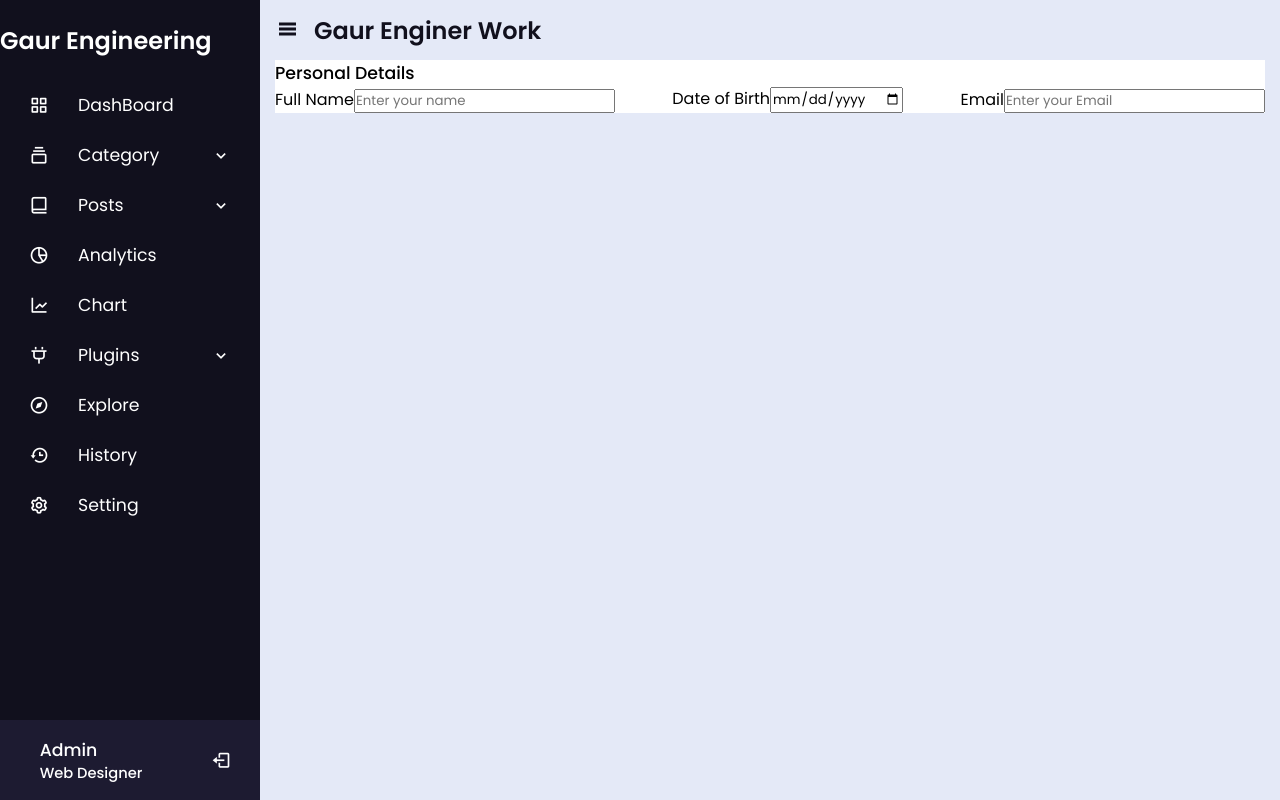
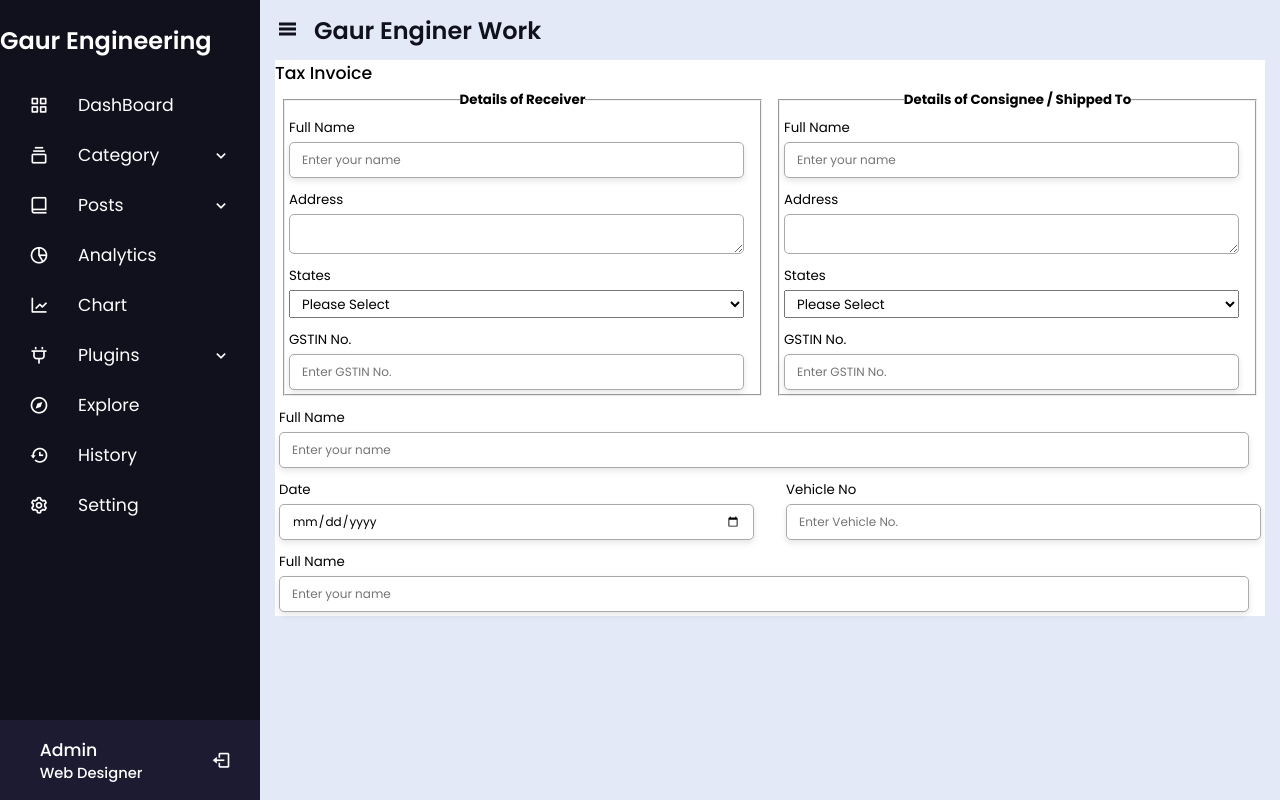
Before and after one commit to GAURAVBISHT9673/Angular_Learning, an Angular app in the folder BillManageSystem/: page / in a window 1280 px wide. Built offline with nearby package versions, Linux system fonts and the light colour scheme.

Commit message:
31-oct-2025

```diff
--- a/BillManageSystem/src/app/bill-entry-form/bill-entry-form.component.html
+++ b/BillManageSystem/src/app/bill-entry-form/bill-entry-form.component.html
@@ -4,21 +4,83 @@
 
         <div class="form-first">
             <div class="details personal">
-                <span class="title">Personal Details</span>
+                <span class="title">Tax Invoice</span>
+                <div class="fields-container">
+                    <fieldset>
+                        <legend>Details of Receiver</legend>
+                        <div class="fields">
+                            <div class="input-field">
+                                <label>Full Name</label>
+                                <input type="text" name="" id="txtName" placeholder="Enter your name">
+                            </div>
+                            <div class="input-field">
+                                <label>Address</label>
+                                <textarea name="" id=""></textarea>
+                            </div>
+                            <div class="input-field">
+                                <label>States</label>
+                                <select name="" id="">
+                                    <option value="">Please Select</option>
+                                    <option value="">09-Uttar Pradesh</option>
+                                    <option value="">07-Delhi</option>
+                                </select>
+                            </div>
+                            <div class="input-field">
+                                <label>GSTIN No.</label>
+                                <input type="text" name="" id="txtGSTNo" placeholder="Enter GSTIN No.">
+                            </div>
+                        </div>
+                    </fieldset>
+                    <fieldset>
+                        <legend>Details of Consignee / Shipped To </legend>
+                        <div class="fields">
+                            <div class="input-field">
+                                <label>Full Name</label>
+                                <input type="text" name="" id="txtName" placeholder="Enter your name">
+                            </div>
+                            <div class="input-field">
+                                <label>Address</label>
+                                <textarea name="" id=""></textarea>
+                            </div>
+                            <div class="input-field">
+                                <label>States</label>
+                                <select name="" id="">
+                                    <option value="">Please Select</option>
+                                    <option value="">09-Uttar Pradesh</option>
+                                    <option value="">07-Delhi</option>
+                                </select>
+                            </div>
+                            <div class="input-field">
+                                <label>GSTIN No.</label>
+                                <input type="text" name="" id="txtGSTNo" placeholder="Enter GSTIN No.">
+                            </div>
+                        </div>
+                    </fieldset>
+                </div>
+
                 <div class="fields">
                     <div class="input-field">
                         <label>Full Name</label>
                         <input type="text" name="" id="txtName" placeholder="Enter your name">
                     </div>
+                </div>
+                <div class="fields2">
                     <div class="input-field">
-                        <label>Date of Birth</label>
-                        <input type="date" name="" id="txtDob" placeholder="Enter Birth Date">
+                        <label>Date</label>
+                        <input type="date" name="" id="">
                     </div>
                     <div class="input-field">
-                        <label>Email</label>
-                        <input type="email" name="" id="txtEmail" placeholder="Enter your Email">
+                        <label>Vehicle No</label>
+                        <input type="text" name="" id="" placeholder="Enter Vehicle No.">
                     </div>
                 </div>
+                <div class="fields">
+                    <div class="input-field">
+                        <label>Full Name</label>
+                        <input type="text" name="" id="txtName" placeholder="Enter your name">
+                    </div>
+                </div>
+
             </div>
         </div>
 
--- a/BillManageSystem/src/app/bill-entry-form/bill-entry-form.component.scss
+++ b/BillManageSystem/src/app/bill-entry-form/bill-entry-form.component.scss
@@ -9,8 +9,81 @@
     font-weight: 500;
 }
 
+.container form .fields-container{
+    display: flex;
+    justify-content: space-between;
+    // width: calc(100% / 2);
+}
+
+fieldset{
+    width: 50%;
+    margin: 4px 8px;
+}
+
+legend{
+    font-size: 10pt;
+    font-weight: bold;
+    text-align: center;
+}
+
 .container form .fields{
     display: flex;
     align-items: center;
     justify-content: space-between;
+    flex-wrap: wrap;
 }
+
+.container form .fields2{
+    display: flex;
+    align-items: center;
+    justify-content: space-between;
+    flex-wrap: wrap;
+}
+
+form .fields .input-field{
+    display: flex;
+    flex-direction: column;
+    margin: 4px 4px;
+    width: calc(100% - 20px);
+}
+
+form .fields2 .input-field{
+    display: flex;
+    flex-direction: column;
+    margin: 4px 4px;
+    width: calc(100% / 2 - 20px);
+}
+
+.input-field label{
+    font-size: 10pt;
+    margin: 4px 0;
+}
+
+.input-field input,
+.input-field textarea{
+    height: 36px;
+    outline: none;
+    border-radius: 5px;
+    border: 1px solid #aaa;
+    padding: 0 12px;
+    font-size: 9pt;
+    font-weight: 400;
+}
+
+.input-field textarea{
+    height: 40px;
+}
+
+.input-field select{
+    height: 28px;
+    padding: 0px 8px;
+}
+
+.input-field input:is(:focus, :valid){
+    box-shadow: 0 3px 6px rgba(0,0,0,0.1);
+}
+
+.input-field input[type="text"]:focus,
+.input-field textarea:focus{
+    border: 2px solid black;
+}
```
